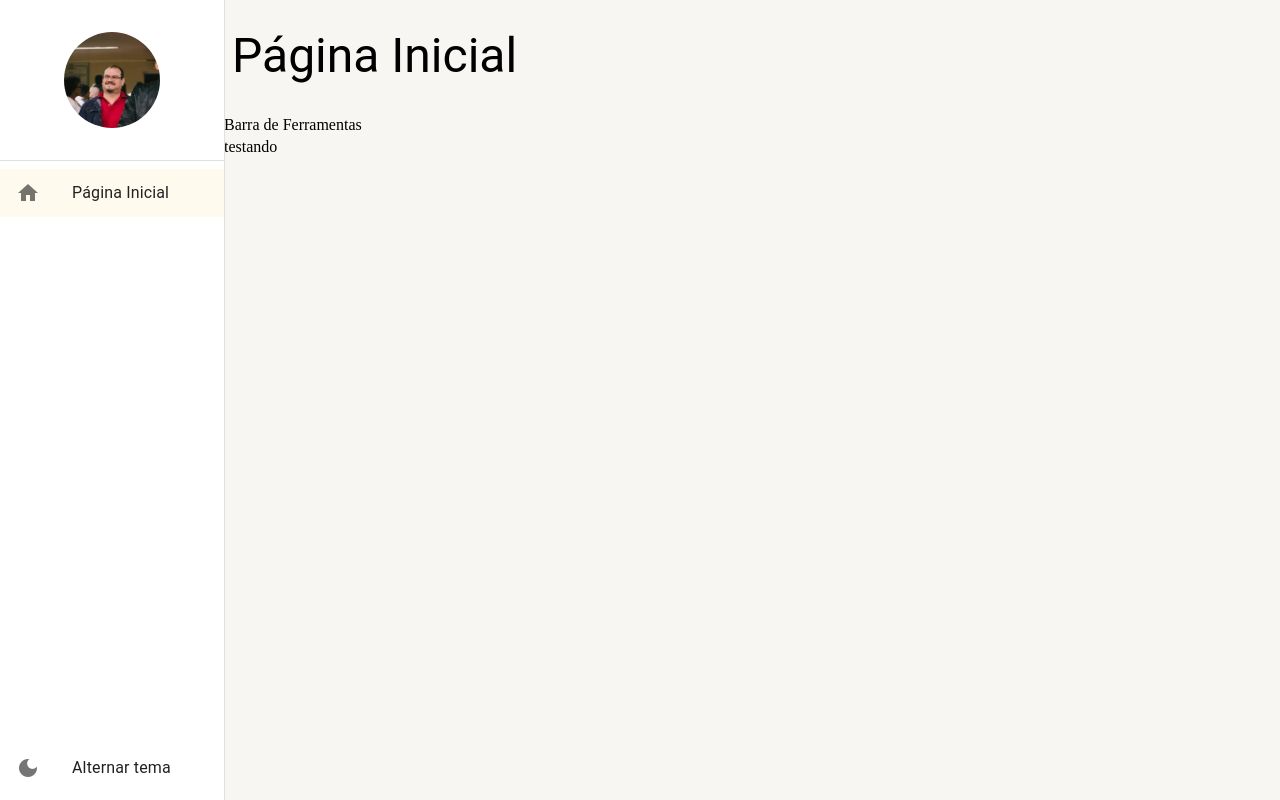
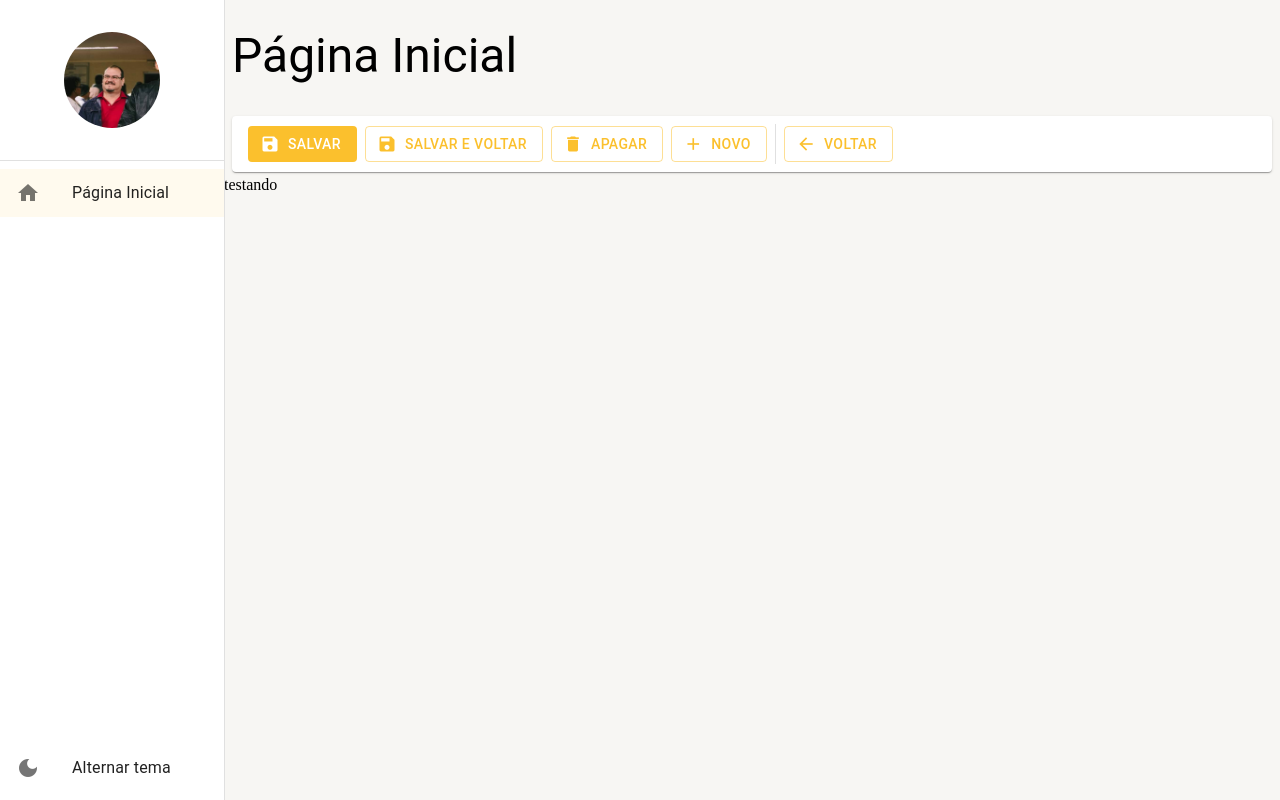
Before and after one commit to AlexandreAx4b/expensesf, a React (Create React App) app: page /initial in a window 1280 px wide. Built offline with nearby package versions, Linux system fonts and the light colour scheme.

Commit message:
inclusão da barra de detalhes

```diff
--- a/public/index.html
+++ b/public/index.html
@@ -1,5 +1,5 @@
 <!DOCTYPE html>
-<html lang="en">
+<html lang="pt-Br">
 
 <head>
   <meta charset="utf-8" />
--- a/src/pages/dashboard/Dashboard.tsx
+++ b/src/pages/dashboard/Dashboard.tsx
@@ -1,9 +1,14 @@
-  import  {BaseLayout}  from "../../shared/layouts"
+import { DetailsTools, ListingTools } from "../../shared/components"
+import { BaseLayout } from "../../shared/layouts"
 
 export const Dashboard = () => {
 
   return (
-    <BaseLayout titulo="Página Inicial" barraFerramentas={<>Barra de Ferramentas</>}>
+    <BaseLayout
+      titulo="Página Inicial"
+      barraFerramentas={(
+        <DetailsTools />
+      )}>
       testando
     </BaseLayout>
 
--- /dev/null
+++ b/src/shared/components/detailsTools/DetailsTools.tsx
@@ -0,0 +1,62 @@
+import { Box, Button, Divider, Icon, Paper, useTheme } from "@mui/material"
+
+
+export const DetailsTools: React.FC = () => {
+  const theme = useTheme()
+
+  return (
+    <Box
+      gap={1}
+      marginX={1}
+      padding={1}
+      paddingX={2}
+      display='flex'
+      alignItems='center'
+      height={theme.spacing(5)}
+      component={Paper}>
+      <Button
+        color='primary'
+        disableElevation
+        variant='contained'
+        startIcon={<Icon>save</Icon>}
+      >
+        Salvar
+      </Button>
+      <Button
+        color='primary'
+        disableElevation
+        variant='outlined'
+        startIcon={<Icon>save</Icon>}
+      >
+        Salvar e Voltar
+      </Button>
+      <Button
+        color='primary'
+        disableElevation
+        variant='outlined'
+        startIcon={<Icon>delete</Icon>}
+      >
+        Apagar
+      </Button>
+      <Button
+        color='primary'
+        disableElevation
+        variant='outlined'
+        startIcon={<Icon>add</Icon>}
+      >
+        Novo
+      </Button>
+
+<Divider variant="middle" orientation="vertical"/>
+
+      <Button
+        color='primary'
+        disableElevation
+        variant='outlined'
+        startIcon={<Icon>arrow_back</Icon>}
+      >
+        Voltar
+      </Button>
+    </Box>
+  )
+}
--- a/src/shared/components/index.ts
+++ b/src/shared/components/index.ts
@@ -1 +1,3 @@
 export * from './lateralMenu/LateralMenu'
+export * from './listingTools/ListingTools'
+export * from './detailsTools/DetailsTools'
--- /dev/null
+++ b/src/shared/components/listingTools/ListingTools.tsx
@@ -0,0 +1,56 @@
+import { Box, Button, Icon, Paper, TextField, useTheme } from "@mui/material"
+
+interface IListingToolsProps {
+  searchText?: string;
+  showTextSearch?: boolean;
+  changeSearchText?: (newText: string) => void;
+  newButtonText?: string;
+  showNewButton?: boolean;
+  clickNew?: () => void
+}
+export const ListingTools: React.FC<IListingToolsProps> = ({
+  searchText = '',
+  showTextSearch = false,
+  changeSearchText,
+  newButtonText = 'Novo',
+  showNewButton = true,
+  clickNew,
+}) => {
+  const theme = useTheme()
+
+  return (
+    <Box
+      gap={1}
+      marginX={1}
+      padding={1}
+      paddingX={2}
+      display='flex'
+      alignItems='center'
+      height={theme.spacing(5)}
+      component={Paper}>
+
+      {showTextSearch && (
+        <TextField
+          size='small'
+          placeholder='pesquisar...'
+          value={searchText}
+          onChange={(e) => changeSearchText?.(e.target.value)}
+        />
+      )}
+
+      <Box flex={1} display='flex' justifyContent='end'>
+        {showNewButton && (
+          <Button
+            color='primary'
+            disableElevation
+            variant='contained'
+            onClick={clickNew}
+            endIcon={<Icon>add</Icon>}
+          >
+            {newButtonText}
+          </Button>
+        )}
+      </Box>
+    </Box>
+  )
+}
```
